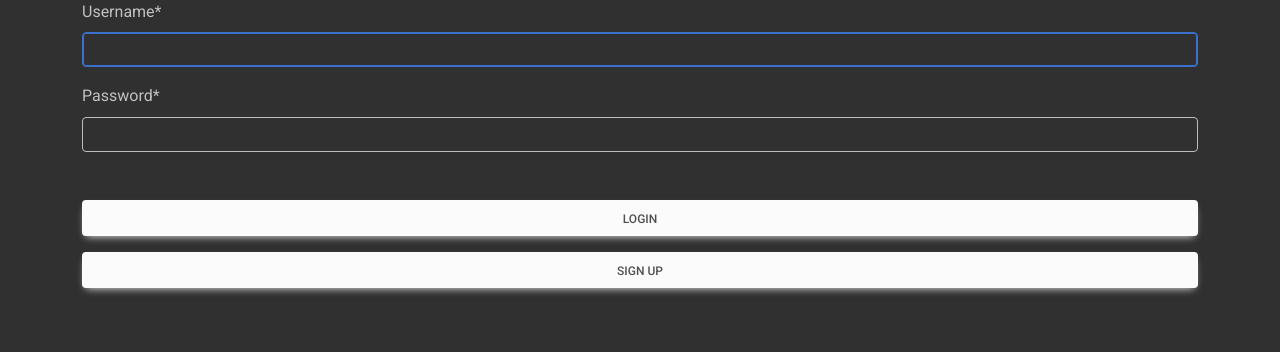
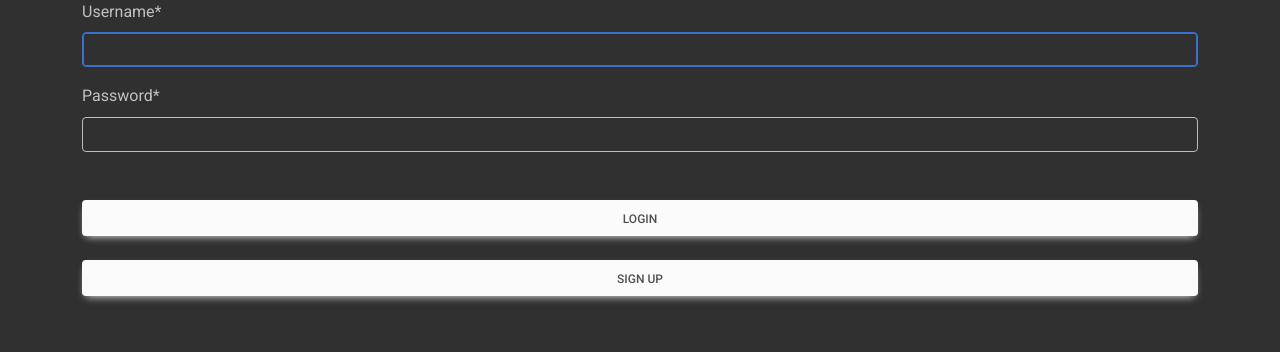
Before and after one commit to DrCBeatz/ai_greeting_cards, a Django app: page /accounts/login/ in a window 1280 px wide. Shown: the part 181-533 px from the top of the page. Run offline with Django 4.2, Linux system fonts and the light colour scheme; parts of the project's set-up code (start-up, migrations or seed data) failed here and were passed over; some libraries are stand-ins or nearby versions.

Commit message:
adjust button styling on login form

```diff
--- a/templates/registration/login.html
+++ b/templates/registration/login.html
@@ -19,7 +19,7 @@
         </button>
       </div>
     </form>
-    <div class="my-3">
+    <div class="my-4">
       <a class="btn btn-light btn-block" href="{% url 'signup' %}">Sign Up</a>
     </div>
   </div>
```
